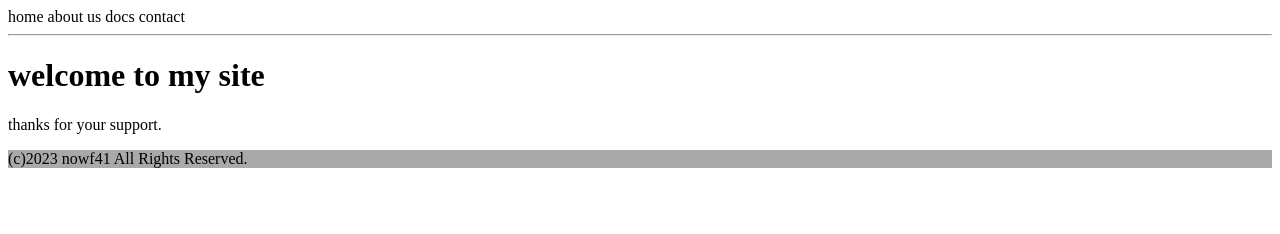
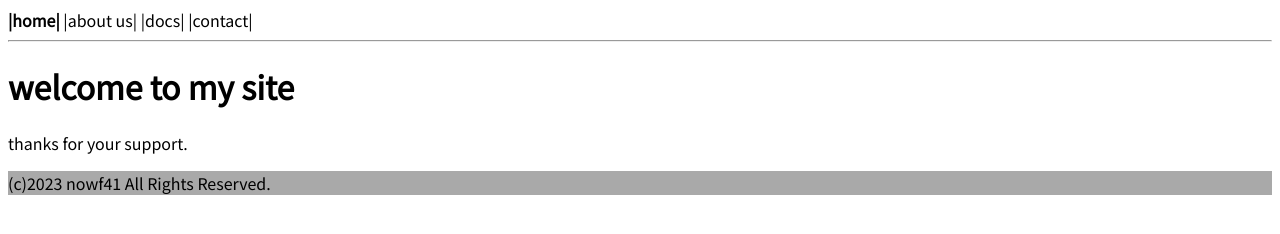
Before and after one commit to nowf41/nowf41.github.io, a plain HTML site: page index.html in a window 1280 px wide. Drawn offline with Linux system fonts and the light colour scheme.

Commit message:
add css and changed noto sans jp to default

```diff
--- a/index.html
+++ b/index.html
@@ -3,14 +3,15 @@
 <head>
     <meta charset="UTF-8">
     <meta name="viewport" content="width=device-width, initial-scale=1.0">
+    <link rel="stylesheet" href="style.css">
     <title>Document</title>
 </head>
 <body>
     <nav>
-        <span id="home">home</span>
-        <span id="aboutus">about us</span>
-        <span id="docs">docs</span>
-        <span id="contact">contact</span>
+        <span id="home"><b>|home|</b></span>
+        <span id="aboutus">|about us|</span>
+        <span id="docs">|docs|</span>
+        <span id="contact">|contact|</span>
         <hr>
     </nav>
     <h1>welcome to my site</h1>
--- /dev/null
+++ b/style.css
@@ -0,0 +1,5 @@
+@import url('https://fonts.googleapis.com/css2?family=Noto+Sans+JP&display=swap');
+
+body {
+    font-family: 'Noto Sans JP', sans-serif;
+}
```
